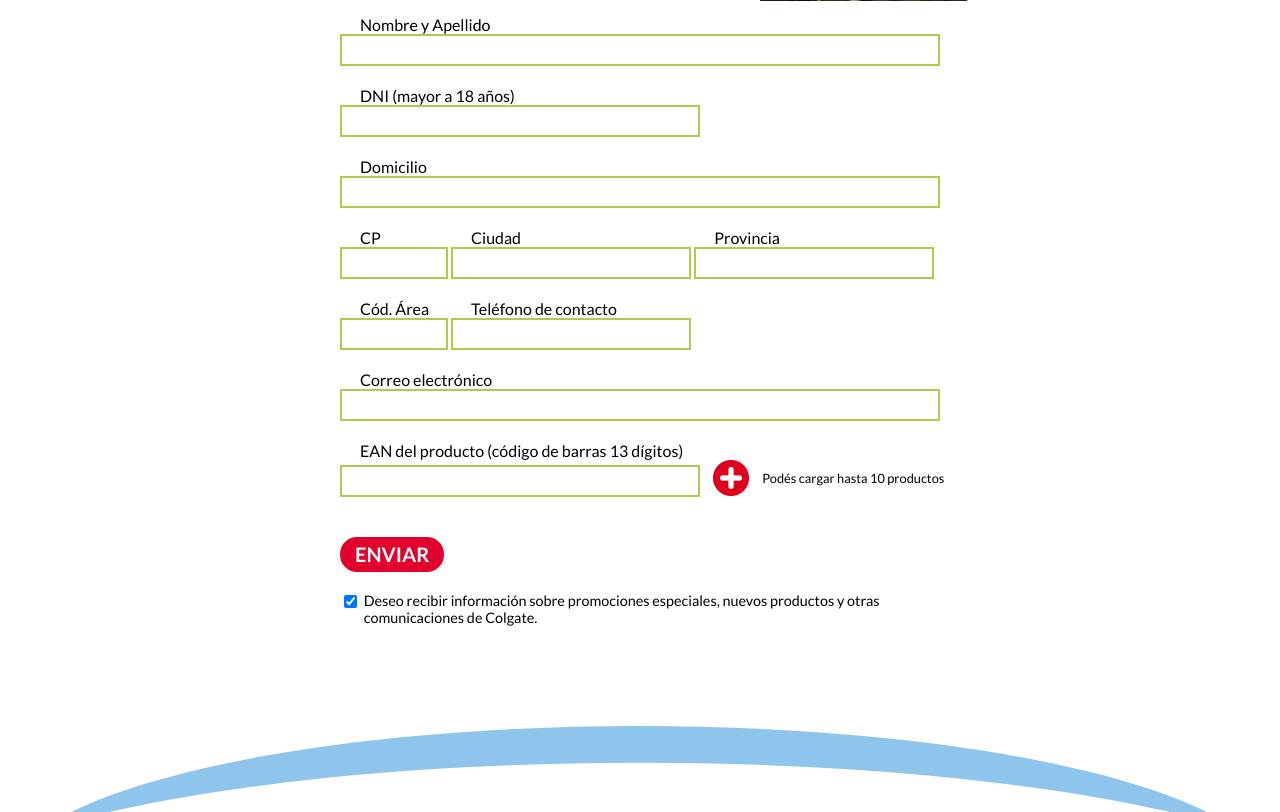
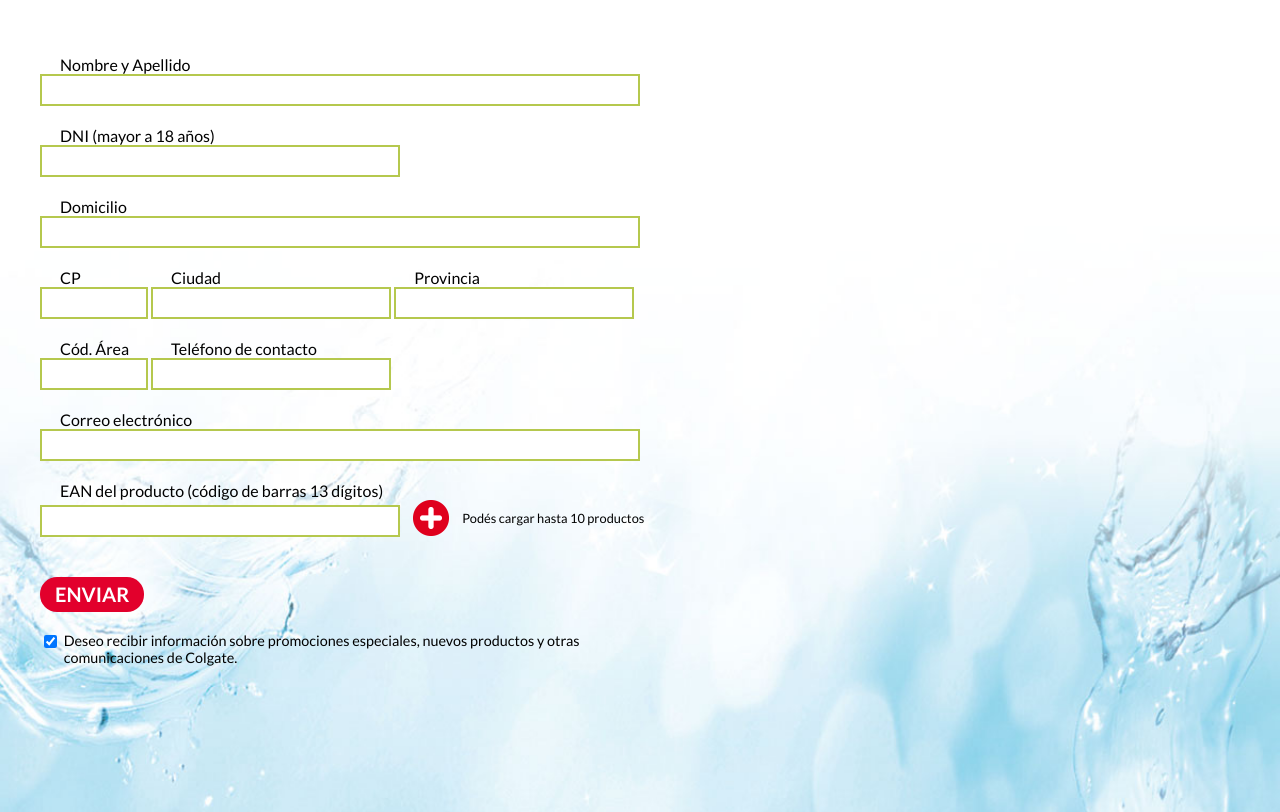
Before and after one commit to tatu-carreta/colgate_v3, a PHP site: page /colgate_v3/html/master.php in a window 1280 px wide. Shown: the part 785-1597 px from the top of the page. Run offline with PHP 8.4, Linux system fonts and the light colour scheme; some libraries are stand-ins or nearby versions.

Commit message:
Inicio y Participa

```diff
--- a/css/styles.css
+++ b/css/styles.css
@@ -39,18 +39,14 @@ h2 span {display: inline-block; vertical-align: middle;}
 
 section {height: 100%; position: relative;}
 
-#productos {text-align: center}
-#productos .container, #registro .container {height: 100%; padding-top: 40px;}
-#bases {min-height: 700px}
-#bases .colContent {padding-top: 0.1em;}
-.colMenu {width: 327px; float: left; position: relative; z-index: 100}
-.colContent {margin: 0 auto; max-width: 600px; position: relative; z-index: 100; background: white}
-.divDivisor {margin: 3em 0 5em}
-.divDivisor img {width: 100%; height: auto}
-
+/* Registro y poné tu comentario*/
+#participa {background: url(../images/agua.jpg) no-repeat bottom; background-size: 100%;}
+#participa .container {height: 100%; padding-top: 40px;}
+#participa .camposRegistro {width: 50%; float: left}
+#participa .campoComentarios {width: 50%; float: right;}
 
 /* Formulario de Registro */
-.formRegistro {max-width: 600px; margin:0 auto 100px; background: #fff}
+.formRegistro {}
 .formRegistro label {padding-left: 20px;}
 .ancho100 {width: 100%; display: inline-block;}
 .ancho60 {width: 60% !important; display: inline-block }
@@ -66,8 +62,16 @@ section {height: 100%; position: relative;}
 .check input[type="checkbox"] {float: left; margin-bottom: 1em; margin-right: 0.5em; position: relative; top: 0px}
 .check label {display: block}
 
+
 /* Bases y condiciones */
 /*#masBases {display: none}*/
+#bases {min-height: 700px}
+#bases .colContent {padding-top: 0.1em;}
+.colMenu {width: 327px; float: left; position: relative; z-index: 100}
+.colContent {margin: 0 auto; max-width: 600px; position: relative; z-index: 100; background: white}
+.divDivisor {margin: 3em 0 5em}
+.divDivisor img {width: 100%; height: auto}
+
 .btnProd {border: 2px solid #e2002c; color: #e2002c; display: inline-block; padding:0 70px 0 15px; border-radius: 20px; font-weight: 400; font-size: 25px; height: 40px; line-height: 40px; cursor: pointer; margin-bottom: 2em;}
 .logoColgate {position: relative; top:17px; left: -70px; height: 35px; border: 4px solid white; display: inline-block;}
 
--- a/html/participa.php
+++ b/html/participa.php
@@ -1,7 +1,9 @@
 <!-- Section REGISTRO -->
 <section id="participa">
     <div class="container">
+        <!-- Form -->
         <form id="registroForm" action="<?php echo PATH_CONTROLLER; ?>controladorAdminModel.php" method="post" class="formRegistro" >
+            <div class="camposRegistro">
                 <div class="combo">
                     <label for="nomyape">Nombre y Apellido</label><br>
                     <input id="nomyape" type="text" name="nomyape" required="" class="ancho100">
@@ -57,7 +59,13 @@
                     <input id="nov" type="checkbox" name="novedades" value="T" checked=""><label class="observacion2" for="nov">Deseo recibir información sobre promociones especiales, nuevos productos y otras comunicaciones de Colgate.</label>
                     <div class="clear"></div>
                 </div>
+            </div><!-- Cierra campos registros -->
+
+            <div class="campoComentarios">
+
+            </div>
+            <div class="clear"></div>
         </form>
-        <div class="divDivisor"><img src="<?php echo PATH_IMAGES; ?>divisor.svg" alt="Colgate"></div>
+        <!-- Cierra el form -->
     </div>
 </section>
```
Also changed, not shown: images/agua.jpg (added), images/manos.jpg. Lines whose indentation alone changed are shown as unchanged.
